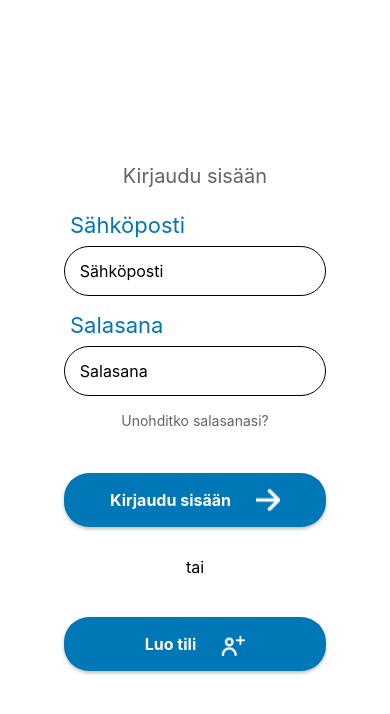
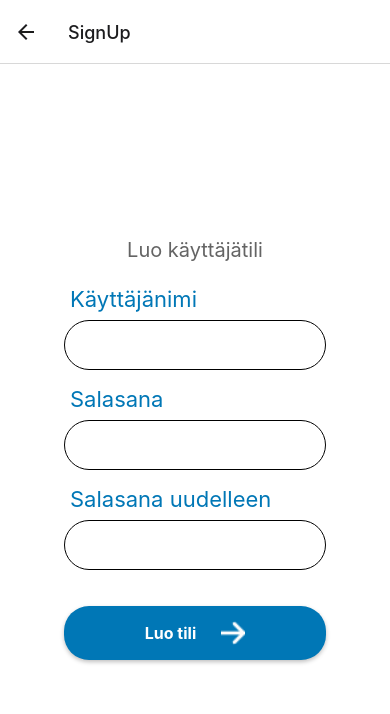
Before and after one commit to KuntosovellusProjekti/App, a React Native app: screen /SignUp in a window 390 px wide. Shown: the top 714 px of the page. Built offline with nearby package versions, Linux system fonts and the light colour scheme; what react-native-calendars would draw is missing.

Commit message:
Navigation from login to signup

```diff
--- a/App.js
+++ b/App.js
@@ -1,15 +1,26 @@
-// App.js
-import React, { useEffect } from "react";
-import { StatusBar } from "expo-status-bar";
-import { useState } from "react";
-import { StyleSheet, View } from "react-native";
-import Navigation from "./components/Navigation/Navigation";
-import { firestore } from "./services/ApiService";
-import { serverTimestamp } from "firebase/firestore";
-import LoginScreen from "./screens/LoginScreen";
-import { signInWithEmailAndPassword } from "firebase/auth";
-import firebase from "firebase/compat/app";
-import Apiservice from "./services/ApiService";
+import React, { useState } from 'react';
+import { StyleSheet, View } from 'react-native';
+import { StatusBar } from 'expo-status-bar';
+import { NavigationContainer } from '@react-navigation/native';
+import { createNativeStackNavigator } from '@react-navigation/native-stack';
+import LoginScreen from './screens/LoginScreen';
+import SignUpScreen from './screens/SignUpScreen';
+import Navigation from './components/Navigation/Navigation';
+import firebase from 'firebase/compat/app';
+import 'firebase/compat/auth';
+
+const Stack = createNativeStackNavigator();
+
+function AppNavigator() {
+  return (
+    <NavigationContainer>
+      <Stack.Navigator initialRouteName="Login">
+        <Stack.Screen name="Login" component={LoginScreen} />
+        <Stack.Screen name="SignUp" component={SignUpScreen} />
+      </Stack.Navigator>
+    </NavigationContainer>
+  );
+}
 
 export default function App() {
   const [logged, setLogged] = useState(false);
@@ -22,6 +33,7 @@ export default function App() {
       console.error(e);
     }
   };
+
   return (
     <View style={styles.container}>
       {logged ? (
@@ -30,7 +42,7 @@ export default function App() {
           <StatusBar style="auto" />
         </>
       ) : (
-        <LoginScreen onLogin={setLogged} />
+        <AppNavigator />
       )}
     </View>
   );
--- a/screens/LoginScreen.js
+++ b/screens/LoginScreen.js
@@ -4,15 +4,13 @@ import { StyleSheet, View, TextInput, TouchableOpacity, Text, StatusBar, Image }
 import WhiteArrow from "../assets/Icons/WhiteArrow.png";
 import WhiteSignUp from "../assets/Icons/WhiteSignUp.png";
 
-const LoginScreen = ({onLogin}) => {
-  const [email, setEmail] = useState('')
-  const [password,setPassword]=useState('')
+const LoginScreen = ({ onLogin, navigation }) => {
+  const [email, setEmail] = useState('');
+  const [password, setPassword] = useState('');
 
   const handleLogin = () => {
-    onLogin(email, password)
-  }
-
-
+    onLogin(email, password);
+  };
 
   return (
     <View style={styles.container}>
@@ -46,7 +44,9 @@ const LoginScreen = ({onLogin}) => {
 
       <Text style={styles.orText}>tai</Text>
 
-      <TouchableOpacity style={styles.button}>
+      <TouchableOpacity
+        style={styles.button}
+        onPress={() => navigation.navigate('SignUp')}>
         <View style={styles.buttonContent}>
           <Text style={styles.buttonText}>Luo tili</Text>
           <Image source={WhiteSignUp} style={styles.icon} />
--- a/screens/SignUpScreen.js
+++ b/screens/SignUpScreen.js
@@ -9,17 +9,10 @@ import {
   Image,
 } from "react-native";
 import WhiteArrow from "../assets/Icons/WhiteArrow.png";
-import BlackReturnArrow from "../assets/Icons/BlackReturnArrow.png";
 
 const SignUpScreen = () => {
   return (
     <View style={styles.container}>
-      <TouchableOpacity style={styles.backButton}>
-        <View style={styles.backButtonContent}>
-          <Image source={BlackReturnArrow} style={styles.backIcon} />
-          <Text style={styles.backButtonText}>Takaisin</Text>
-        </View>
-      </TouchableOpacity>
 
       <StatusBar barStyle="dark-content" backgroundColor="#fff" />
       <Text style={styles.titleText}>Luo käyttäjätili</Text>
@@ -118,26 +111,7 @@ const styles = StyleSheet.create({
     flexDirection: "row",
     alignItems: "center",
   },
-  backButton: {
-    position: "absolute",
-    top: 60,
-    left: 30,
-    backgroundColor: "#fff",
-    padding: 10,
-  },
-  backButtonText: {
-    color: "#000",
-    fontSize: 20,
-  },
-  backButtonContent: {
-    flexDirection: "row",
-    alignItems: "center",
-  },
-  backIcon: {
-    marginRight: 15,
-    width: 30,
-    height: 25,
-  },
+
 });
 
 export default SignUpScreen;
```
Also changed, not shown: 2 other files (tests, documents, lock files or other folders).
